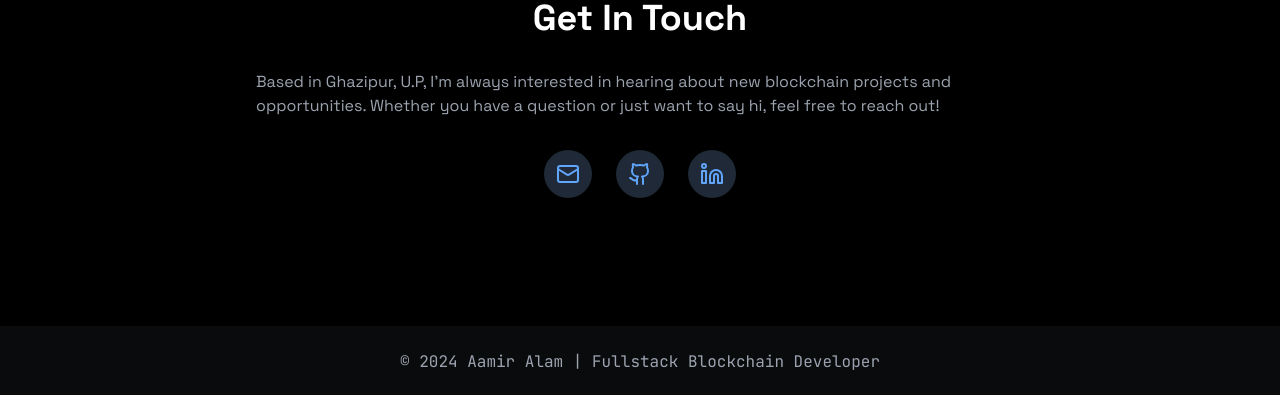
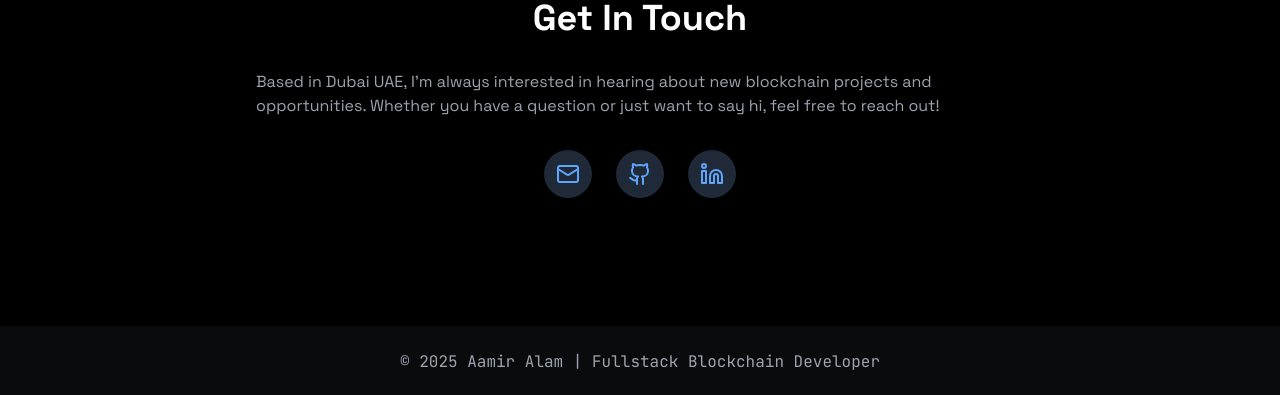
Before and after one commit to AamirAlam/portfolio-client, a React (Vite) app: page / in a window 1280 px wide. Shown: the part 4082-4477 px from the top of the page. Built offline with nearby package versions, Linux system fonts and the light colour scheme.

Commit message:
ref: update contents

```diff
--- a/src/App.tsx
+++ b/src/App.tsx
@@ -20,7 +20,7 @@ function App() {
         <Contact />
       </main>
       <footer className="bg-crypto-dark py-6 text-center text-gray-400">
-        <p className="font-mono">© 2024 Aamir Alam | Fullstack Blockchain Developer</p>
+        <p className="font-mono px-4 md:px-0">© 2025 Aamir Alam | Fullstack Blockchain Developer</p>
       </footer>
     </div>
   );
--- a/src/components/contact/ContactInfo.tsx
+++ b/src/components/contact/ContactInfo.tsx
@@ -27,7 +27,7 @@ export function ContactInfo() {
   return (
     <>
       <p className="text-gray-400 mb-8">
-        Based in Ghazipur, U.P, I'm always interested in hearing about new
+        Based in Dubai UAE, I'm always interested in hearing about new
         blockchain projects and opportunities. Whether you have a question or
         just want to say hi, feel free to reach out!
       </p>
```
